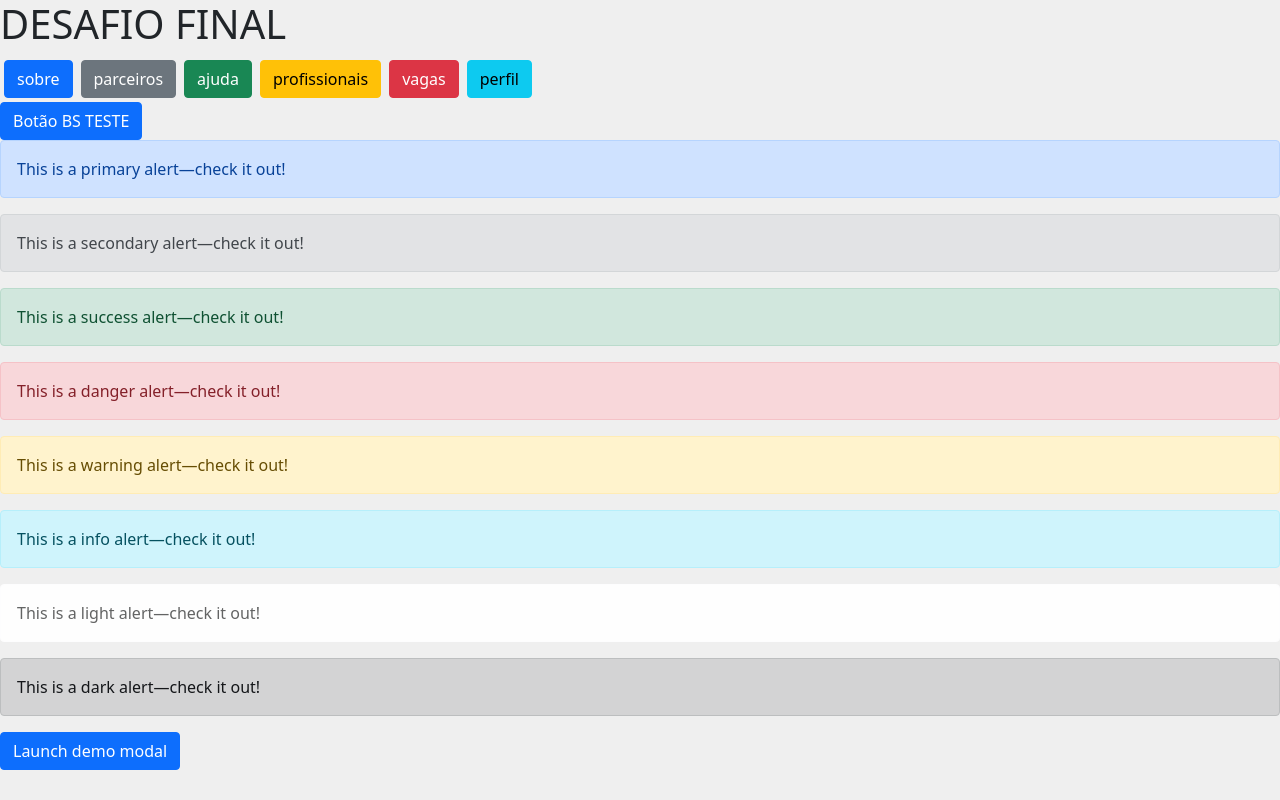
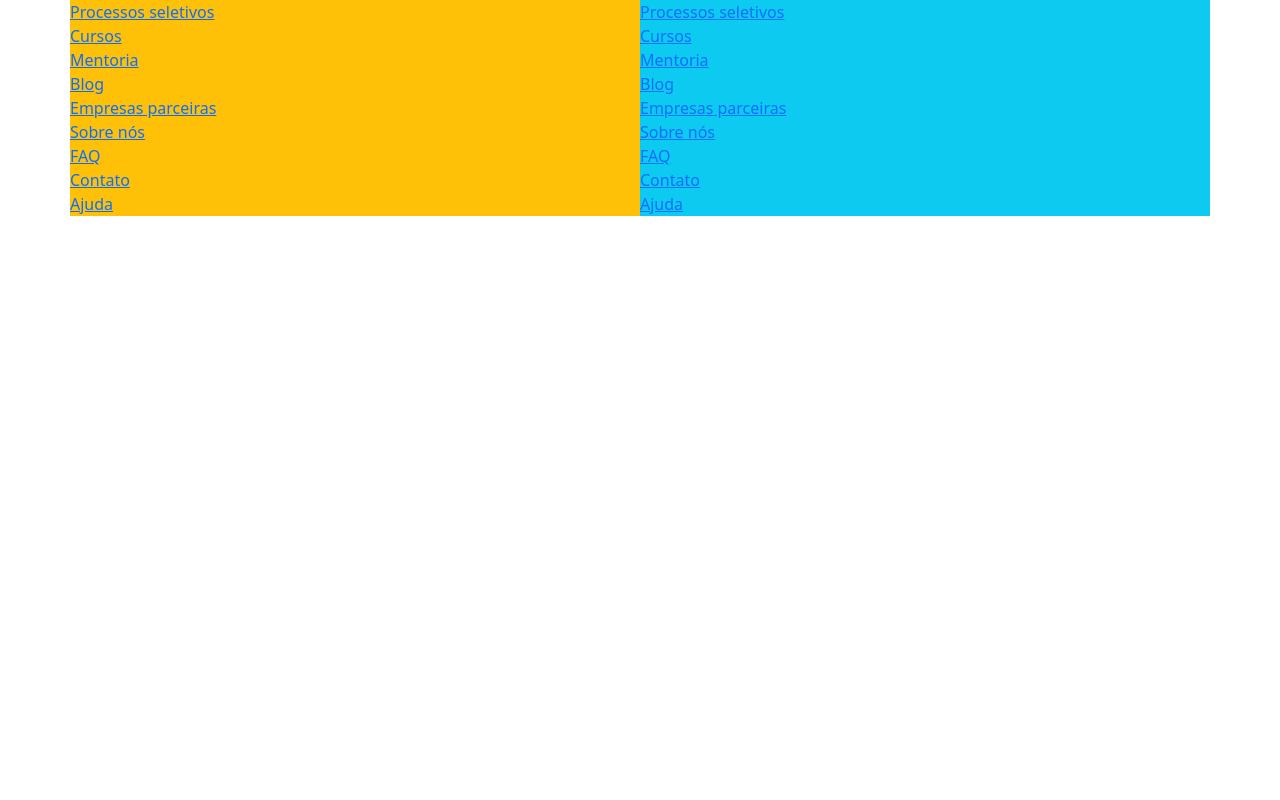
Before and after one commit to FelixMembrive/desafio-final-gama-academy-gr2, a React (Vite) app: page / in a window 1280 px wide. Shown: the top 800 px of the page. Built offline with nearby package versions, Linux system fonts and the light colour scheme.

Commit message:
Implementação dos componentes do Footer

```diff
--- /dev/null
+++ b/src/componentes/Footer/index.tsx
@@ -0,0 +1,32 @@
+import LinkText from "../LinkText";
+
+export default function Footer() {
+    return (
+        <div className="container" >
+            <div className="row">
+                <div className="bg-warning col">
+                    <LinkText to="processos" text="Processos seletivos " />
+                    <LinkText to="cursos" text="Cursos " />
+                    <LinkText to="mentoria" text="Mentoria " />
+                    <LinkText to="blog" text="Blog " />
+                    <LinkText to="empresas parceiras" text="Empresas parceiras " />
+                    <LinkText to="sobre" text="Sobre nós " />
+                    <LinkText to="faq" text="FAQ" />
+                    <LinkText to="contato" text="Contato " />
+                    <LinkText to="ajuda" text="Ajuda" />
+                </div>
+                <div className="bg-info col">
+                    <LinkText to="processos" text="Processos seletivos " />
+                    <LinkText to="cursos" text="Cursos" />
+                    <LinkText to="mentoria" text="Mentoria " />
+                    <LinkText to="blog" text="Blog" />
+                    <LinkText to="empresas parceiras" text="Empresas parceiras " />
+                    <LinkText to="sobre" text="Sobre nós " />
+                    <LinkText to="faq" text="FAQ" />
+                    <LinkText to="contato" text="Contato " />
+                    <LinkText to="ajuda" text="Ajuda " />
+                </div>
+            </div>
+        </div>
+    );
+}
--- /dev/null
+++ b/src/componentes/LinkText/index.tsx
@@ -0,0 +1,16 @@
+import { LinkContainer } from "react-router-bootstrap";
+import Button from "react-bootstrap/Button";
+
+interface ILinkTextProps {
+    to: string;
+    text: string;
+    className?: string;
+}
+
+export default function LinkText(props: ILinkTextProps) {
+    return (
+            <LinkContainer className="row" to={props.to}>
+                <a className={"" + props.className}>{props.text}</a>
+            </LinkContainer>
+    );
+}
--- a/src/main.tsx
+++ b/src/main.tsx
@@ -3,11 +3,13 @@ import ReactDOM from 'react-dom/client'
 import App from './App'
 import 'bootstrap/dist/css/bootstrap.min.css';
 import { BrowserRouter } from 'react-router-dom';
+import Footer from './componentes/Footer';
 
 ReactDOM.createRoot(document.getElementById('root') as HTMLElement).render(
   <React.StrictMode>
     <BrowserRouter>
-      <App />
+      {/* <App /> */}
+      <Footer />
     </BrowserRouter>
   </React.StrictMode>
 )
--- a/src/pages/Home/index.tsx
+++ b/src/pages/Home/index.tsx
@@ -3,6 +3,7 @@ import ModalBS from "../../componentes/ModalBS";
 import AlertBS from "../../componentes/AlertBS";
 import LinkButton from "../../componentes/LinkButton";
 import ConteudosExclusivos from "../../componentes/ConteudosExclusivos";
+import Footer from "../../componentes/Footer";
 
 export default function Home() {
   return (
@@ -20,6 +21,7 @@ export default function Home() {
       <AlertBS />
       <ModalBS />
       <ConteudosExclusivos title="Conteúdos exclusivos" substitle="Lorem ipsum dolor sit amet, consectetur adipiscing elit. Donec vel risus a nibh placerat volutpat eget vitae leo. "/>
+      <Footer/>
     </>
   );
 }
```
